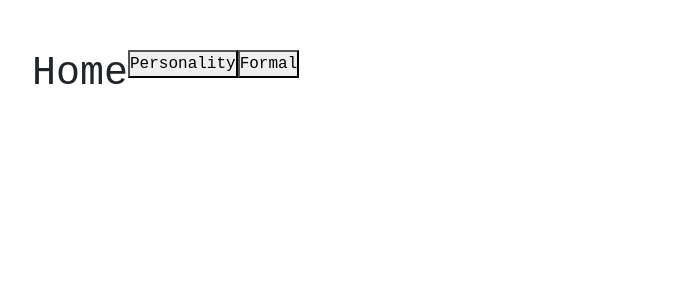
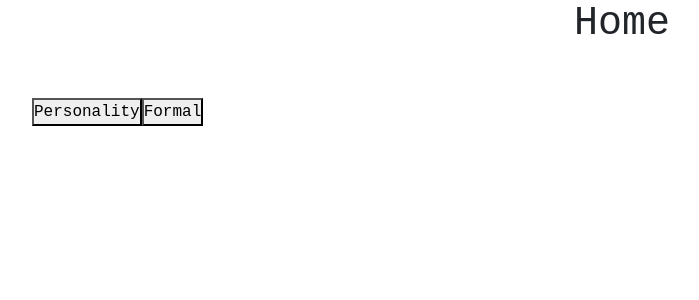
Before and after one commit to Artmoraes/Portfolio, a React (Create React App) app: page / in a window 1280 px wide. Shown: the top 300 px of the page, without its empty margins (18-717 px from the left). Built offline with nearby package versions, Linux system fonts and the light colour scheme.

Commit message:
Update Home.js

```diff
--- a/src/Home.js
+++ b/src/Home.js
@@ -3,8 +3,9 @@ import './App.css';
 
 function Home() {
   return (
-    <div className="App space--button">
+    <div className="App">
       <h1>Home</h1>
+    <div className="space--button">
       <Link to='/personality'>
         <button type="button" name='Personality'>Personality</button>
       </Link>
@@ -12,6 +13,7 @@ function Home() {
         <button type="button" name='Formal'>Formal</button>
       </Link>
     </div>
+    </div>
   );
 }
 
```
